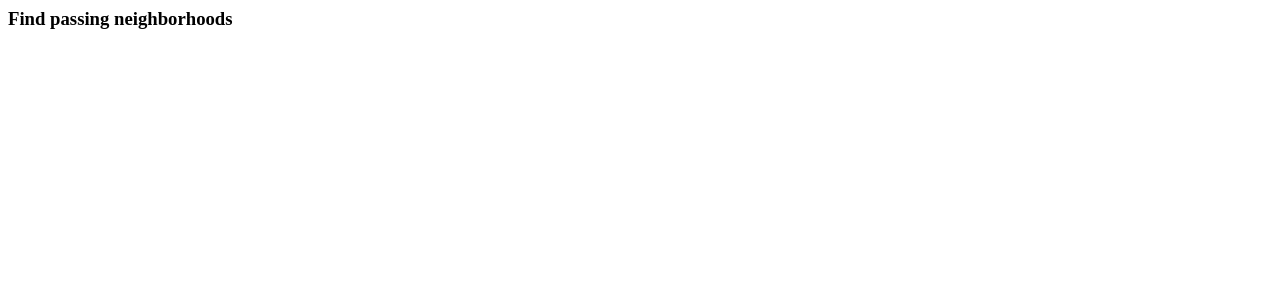
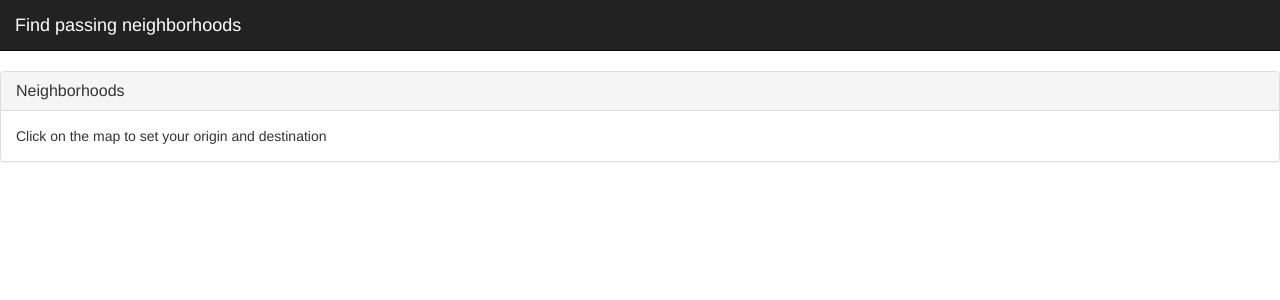
Before and after one commit to rahij/neighborhood_finder, a Flask app: page / in a window 1280 px wide. Shown: the top 300 px of the page. Run offline with Flask 2, Linux system fonts and the light colour scheme; some libraries are stand-ins or nearby versions.

Commit message:
more polish

```diff
--- a/static/js/custom.js
+++ b/static/js/custom.js
@@ -38,10 +38,16 @@ function initialize() {
           destLng: destLng
         }, function(data) {
           $('#loading').remove();
-          alert(data);
+          neighborhoods = $.parseJSON(data)
+          html = "<ul>";
+          for(var i=0; i<neighborhoods.length; ++i) {
+            html += "<li>" + neighborhoods[i] + "</li>";
+          }
+          html += "</ul>";
+          $('#result-panel').html(html);
         }
       );
-      $('#header').prepend("<h4 id='loading'>Loading...</h4>")
+      $('#result-panel').html("<h4 id='loading'>Loading...</h4>")
     }
     //  both are assigned
     else {
--- a/templates/index.html
+++ b/templates/index.html
@@ -1,8 +1,9 @@
 <html>
   <head>
     <title>Neighborhoods</title>
-    <style type="text/css">
-    </style>
+    <link rel="stylesheet" href="https://maxcdn.bootstrapcdn.com/bootstrap/3.2.0/css/bootstrap.min.css">
+    <script src="https://maxcdn.bootstrapcdn.com/bootstrap/3.2.0/js/bootstrap.min.js"></script>
+    <link rel="stylesheet" type="text/css" href="../static/css/style.css">
     <script type="text/javascript" src="http://code.jquery.com/jquery-latest.js"></script>
     <script type="text/javascript"
       src="https://maps.googleapis.com/maps/api/js?key=AIzaSyAfTSvwt0mZOkeTNCdjhoqkx-zSQx3jzAs">
@@ -10,12 +11,25 @@
     <script type="text/javascript" src="../static/js/custom.js"></script>
   </head>
   <body>
-    <div id="header">
-      <h3>Find passing neighborhoods</h3>
-    </div>
+    <nav role="navigation" class="navbar navbar-default navbar-static-top navbar-inverse">
+      <div class="container-fluid">
+        <div class="navbar-header">
+          <a href="#" class="navbar-brand">Find passing neighborhoods</a>
+        </div>
+      </div>
+    </nav>
     <div id="content">
       <div id="map-canvas"></div>
-      <div id="result"></div>
+      <div id="result">
+        <div class="panel panel-default">
+          <div class="panel-heading">
+            <h3 class="panel-title">Neighborhoods</h3>
+          </div>
+          <div class="panel-body" id="result-panel">
+            Click on the map to set your origin and destination
+          </div>
+        </div>
+      </div>
     </div>
   </body>
 </html>
```
